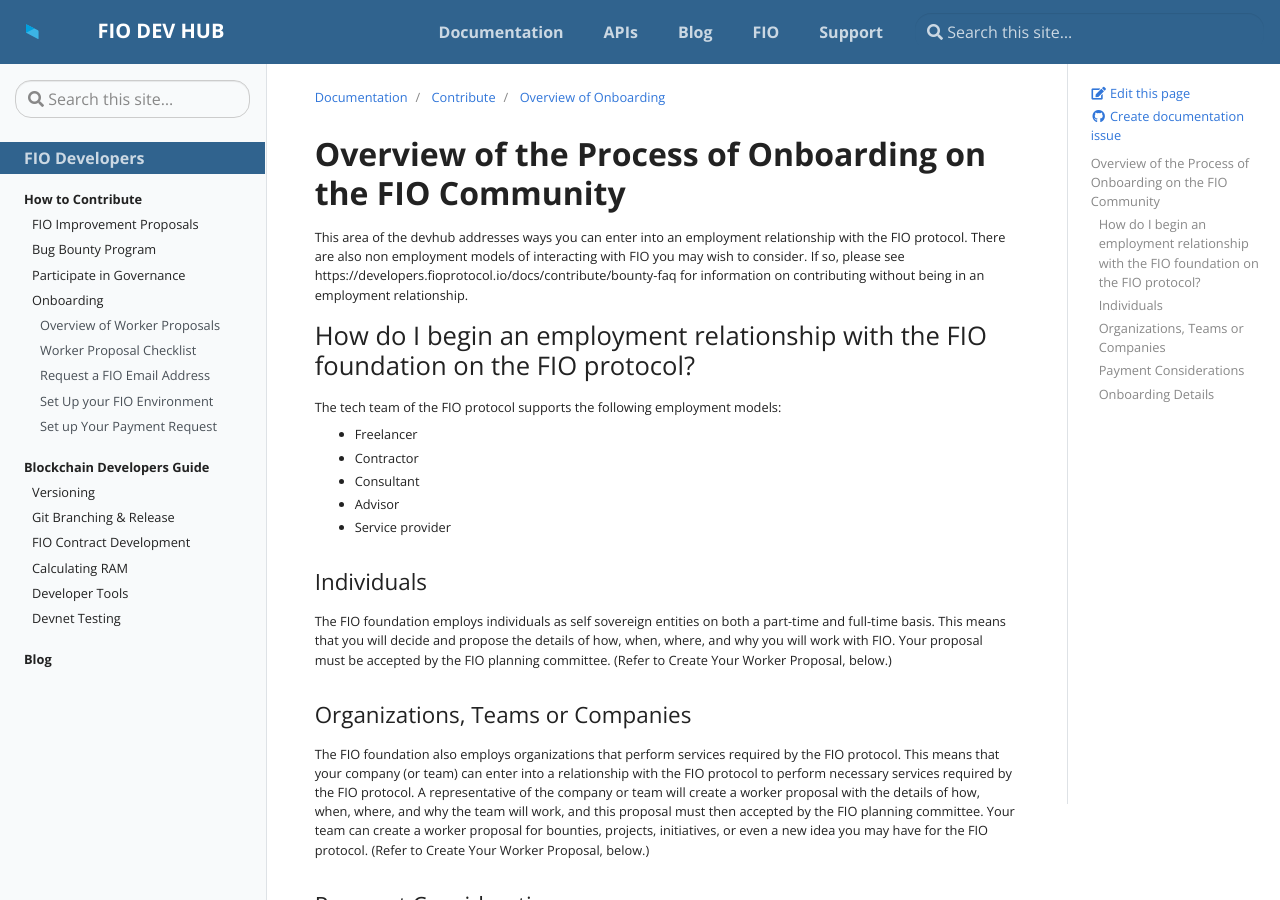
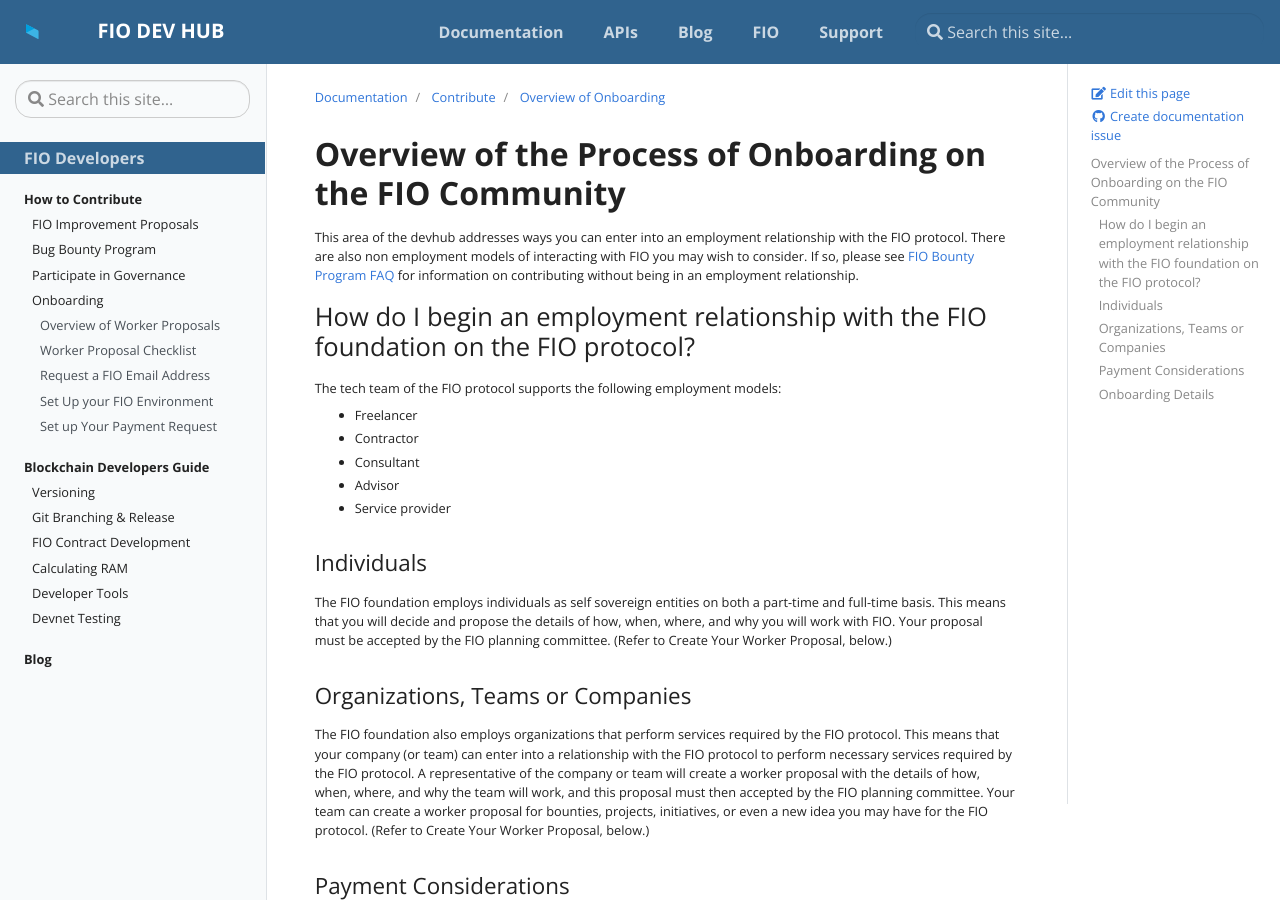
Before and after one commit to fioprotocol/fio-devhub, a Jekyll site: the page built from _docs/contribute/onboarding.md, in a window 1280 px wide and 900 px high. Built offline with Jekyll 4.4.1, drawn with Linux system fonts in a browser that asks for light colours.

Commit message:
Update onboarding.md
fixed some links

```diff
--- a/_docs/contribute/onboarding.md
+++ b/_docs/contribute/onboarding.md
@@ -8,7 +8,7 @@ redirect_from:
 
 # Overview of the Process of Onboarding on the FIO Community
 
-This area of the devhub addresses ways you can enter into an employment relationship with the FIO protocol. There are also non employment models of interacting with FIO you may wish to consider. If so, please see https://developers.fioprotocol.io/docs/contribute/bounty-faq  for information on contributing without being in an employment relationship.
+This area of the devhub addresses ways you can enter into an employment relationship with the FIO protocol. There are also non employment models of interacting with FIO you may wish to consider. If so, please see [FIO Bounty Program FAQ]({{site.baseurl}}docs/contribute/bounty-faq) for information on contributing without being in an employment relationship.
 
 ## How do I begin an employment relationship with the FIO foundation on the FIO protocol?
 
@@ -41,5 +41,5 @@ The following pages provide assistance with onboarding with FIO:
 |[Create Your Worker Proposal]({{site.baseurl}}/docs/contribute/onboarding-workerprop) |Describes the process for creating new worker proposals|
 |[Request a FIO Email Address]({{site.baseurl}}/docs/contribute/onboarding-email)|Describes the process for requesting an email in the @fioprotocol.io domain.|
 |[Set Up Your Environment]({{site.baseurl}}/docs/contribute/onboarding-tools)|Describes the tools you'll use to contribute to FIO.|
-|[Set Up Process for Payment]({{site.baseurl}}/docs/contribute/getpaid)|Describes the process for getting paid.|
+|[Set Up Process for Payment]({{site.baseurl}}/docs/contribute/onboarding-getpaid)|Describes the process for getting paid.|
 |[Learn Everything You Can](https://fioprotocol.atlassian.net/wiki/spaces/FC/pages/310575668/FIO+Protocol+Training+for+New+Community+Workers)|Provides Links to FIO Protocol Training for New Community Workers.|
```
